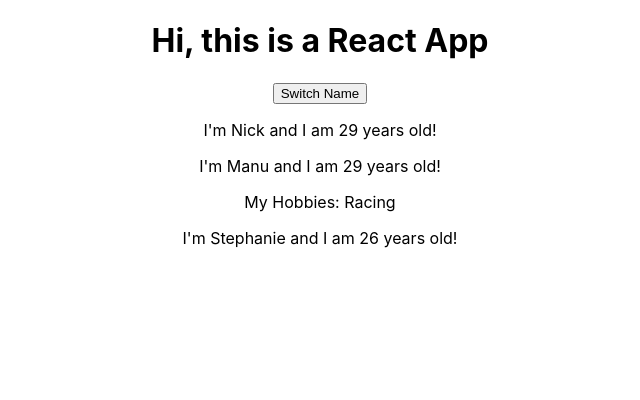
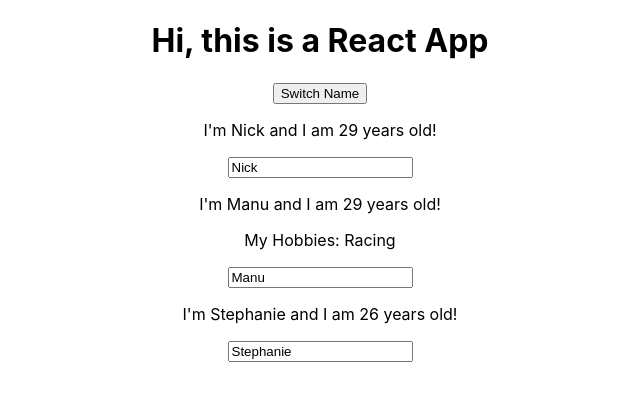
Before and after one commit to nickoralias/react-complete-guide, a React (Create React App) app: page / in a window 1280 px wide. Shown: the top 400 px of the page, without its empty margins (320-960 px from the left). Built offline with nearby package versions, Linux system fonts and the light colour scheme.

Commit message:
Add two-way binding

```diff
--- a/src/App.js
+++ b/src/App.js
@@ -27,6 +27,16 @@
     });
   };
 
+  const nameChangedHandler = (event) => {
+    setPeopleState({
+      people: [
+        { name: "Nick", age: 29 },
+        { name: event.target.value, age: 29 },
+        { name: "Stephanie", age: 27 },
+      ]
+    });
+  }
+
   return (
     <div className="App">
       <h1>Hi, this is a React App</h1>
@@ -37,6 +47,7 @@
       <Person
         name={peopleState.people[1].name}
         age={peopleState.people[1].age}
+        changed={nameChangedHandler}
         click={switchNameHandler.bind(this, 'Nick!')}>My Hobbies: Racing</Person>
       <Person
         name={peopleState.people[2].name}
--- a/src/Person/Person.js
+++ b/src/Person/Person.js
@@ -5,6 +5,7 @@
         <div>
             <p onClick={props.click}>I'm {props.name} and I am {props.age} years old!</p>
             <p>{props.children}</p>
+            <input type="text" onChange={props.changed} value={props.name}/>
         </div>
     );
 }
```
